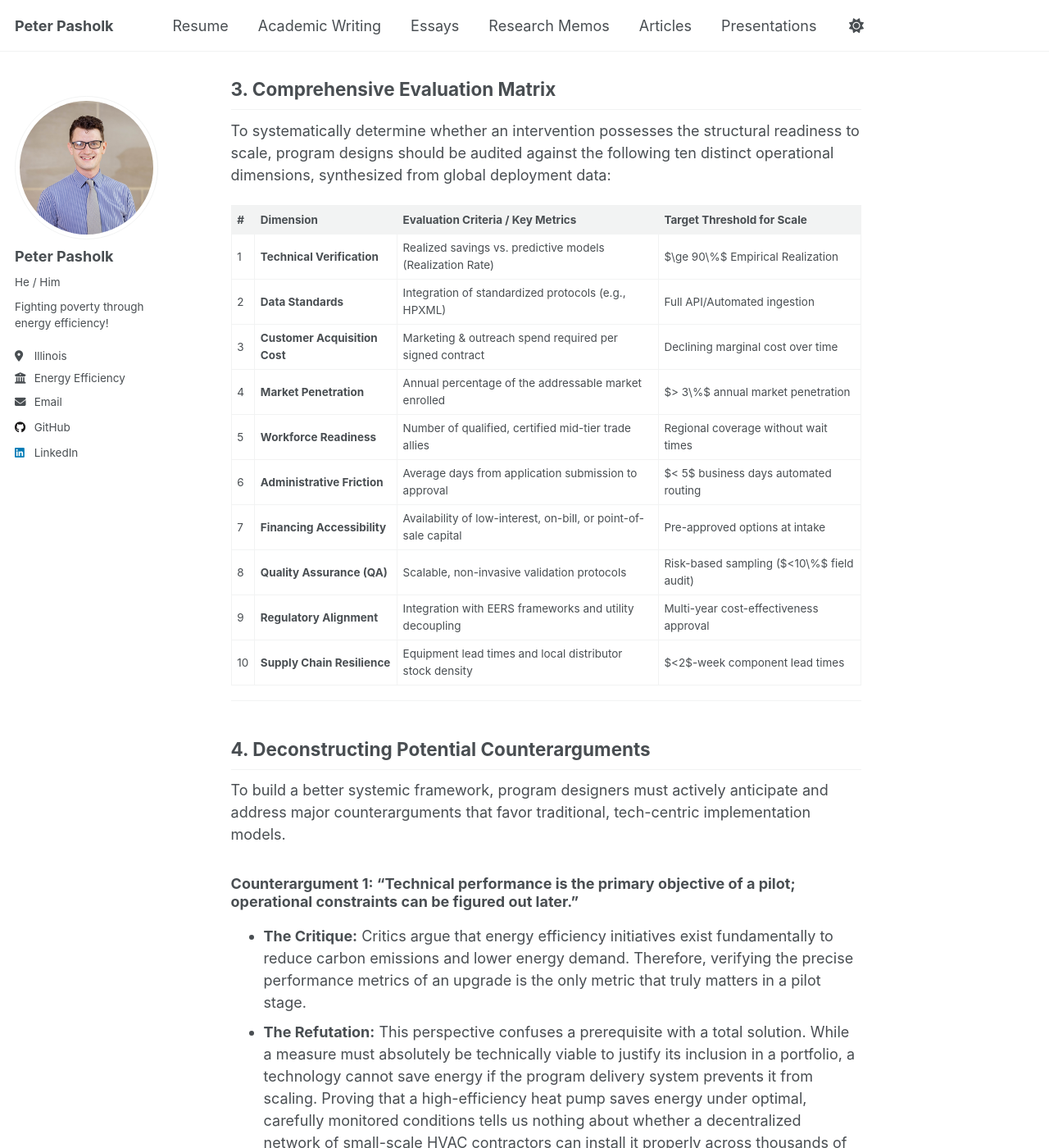
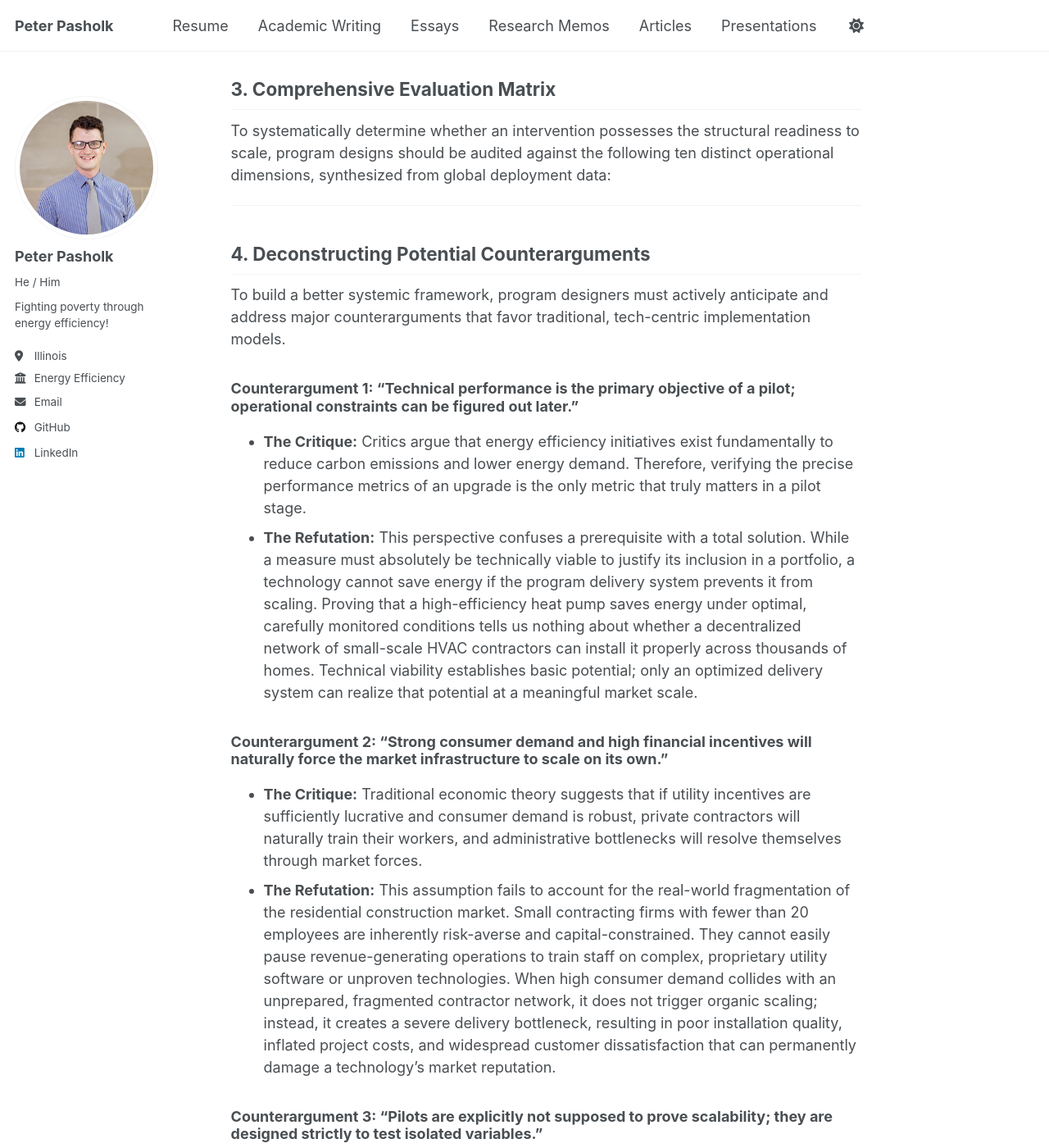
Before and after one commit to ppasholk/ppasholk.github.io, a Jekyll site: the page built from _talks/2014-02-01-talk-2.md, in a window 1280 px wide and 1400 px high, scrolled down 3637 px. Shown: the whole window at 82% size. Built offline with Jekyll 4.4.1, drawn with Linux system fonts in a browser that asks for light colours; a script that is not in the unit is left out.

Commit message:
Remove evaluation criteria table from talk notes
Removed evaluation criteria table for operational dimensions in the comprehensive evaluation matrix.

```diff
--- a/_talks/2014-02-01-talk-2.md
+++ b/_talks/2014-02-01-talk-2.md
@@ -68,18 +68,6 @@ True scalability demands robust institutional capacity and standardized data pro
 
 To systematically determine whether an intervention possesses the structural readiness to scale, program designs should be audited against the following ten distinct operational dimensions, synthesized from global deployment data:
 
-| # | Dimension | Evaluation Criteria / Key Metrics | Target Threshold for Scale |
-|---|---|---|---|
-| 1 | **Technical Verification** | Realized savings vs. predictive models (Realization Rate) | $\ge 90\%$ Empirical Realization |
-| 2 | **Data Standards** | Integration of standardized protocols (e.g., HPXML) | Full API/Automated ingestion |
-| 3 | **Customer Acquisition Cost** | Marketing & outreach spend required per signed contract | Declining marginal cost over time |
-| 4 | **Market Penetration** | Annual percentage of the addressable market enrolled | $> 3\%$ annual market penetration |
-| 5 | **Workforce Readiness** | Number of qualified, certified mid-tier trade allies | Regional coverage without wait times |
-| 6 | **Administrative Friction** | Average days from application submission to approval | $< 5$ business days automated routing |
-| 7 | **Financing Accessibility** | Availability of low-interest, on-bill, or point-of-sale capital | Pre-approved options at intake |
-| 8 | **Quality Assurance (QA)** | Scalable, non-invasive validation protocols | Risk-based sampling ($<10\%$ field audit) |
-| 9 | **Regulatory Alignment** | Integration with EERS frameworks and utility decoupling | Multi-year cost-effectiveness approval |
-| 10 | **Supply Chain Resilience** | Equipment lead times and local distributor stock density | $<2$-week component lead times |
 
 ---
 
```
